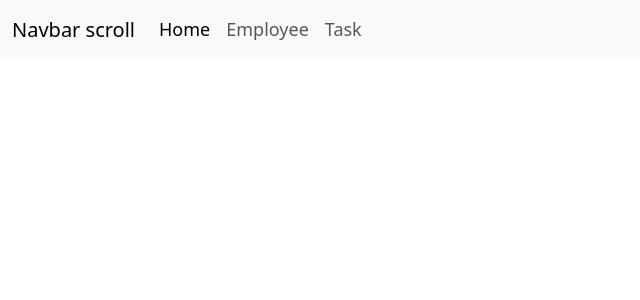
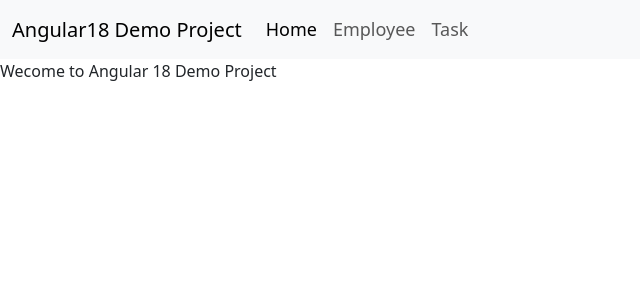
Before and after one commit to nikhilausekarpraval/Angular18New_Demo_Project, an Angular app: page /home in a window 1280 px wide. Before the commit this address led to /. Shown: the top 300 px of the page, without its empty margins (0-640 px from the left). Built offline with nearby package versions, Linux system fonts and the light colour scheme.

Commit message:
added home page

```diff
--- a/src/app/app.component.html
+++ b/src/app/app.component.html
@@ -1,7 +1,7 @@
 
   <nav class="navbar navbar-expand-lg bg-body-tertiary">
     <div class="container-fluid">
-      <a class="navbar-brand" href="#">Navbar scroll</a>
+      <a class="navbar-brand"  routerLink="home">Angular18 Demo Project</a>
       <button
         class="navbar-toggler"
         type="button"
@@ -19,7 +19,7 @@
           style="--bs-scroll-height: 100px"
         >
           <li class="nav-item">
-            <a class="nav-link active font-18" aria-current="page" href="#">Home</a>
+            <a class="nav-link active font-18" aria-current="page"  routerLink="home">Home</a>
           </li>
           <li class="nav-item">
             <a class="nav-link font-18" routerLink="employee">Employee</a>
--- a/src/app/app.routes.ts
+++ b/src/app/app.routes.ts
@@ -1,6 +1,7 @@
 import { Routes } from '@angular/router';
 import { EmployeeDashboardComponent } from './employee/employee-dashboard/employee-dashboard.component';
 import { TaskDashboardComponent } from './task/task-dashboard/task-dashboard.component';
+import { HomeComponent } from './home/home.component';
 
 
 export const routes: Routes = [
@@ -11,5 +12,9 @@
     ,{
         component:TaskDashboardComponent,
         path:"task"
+    },{
+        path:"home",
+        component:HomeComponent
     }
+
 ];
--- a/src/app/common/filters/task-filters/task-filters.component.ts
+++ b/src/app/common/filters/task-filters/task-filters.component.ts
@@ -69,7 +69,6 @@
   create(){
      this.selectedTask = null;
      this.isEditForm = true;
-     console.log(this.selectedTasks)
   }
 
 }
--- a/src/app/forms/create-employee-form/create-employee-form.component.ts
+++ b/src/app/forms/create-employee-form/create-employee-form.component.ts
@@ -30,6 +30,7 @@
   ngOnChanges(changes: SimpleChanges) {
 
     if (changes['isEditForm'] && this.isEditForm) {
+       this.formOperation = this.employee ? "Edit" : "Create";
         this.updatedEmployee = Object.assign({},this.employee ? this.employee : this.updatedEmployee);
         this.openModal();
 
--- a/src/app/forms/create-task-form/create-task-form.component.ts
+++ b/src/app/forms/create-task-form/create-task-form.component.ts
@@ -30,6 +30,7 @@
   ngOnChanges(changes: SimpleChanges) {
 
     if (changes['isEditForm'] && this.isEditForm) {
+        this.formOperation = this.task ? "Edit" : "Create";
         this.updatedTask = Object.assign({},this.task ? this.task : this.updatedTask);
         this.openModal();
 
--- /dev/null
+++ b/src/app/home/home.component.html
@@ -0,0 +1 @@
+<p>Wecome to Angular 18 Demo Project</p>
```
Also changed, not shown: src/app/home/home.component.ts (added, +12 -0 lines), src/app/home/home.component.scss (added), 1 other file (tests, documents, lock files or other folders).
